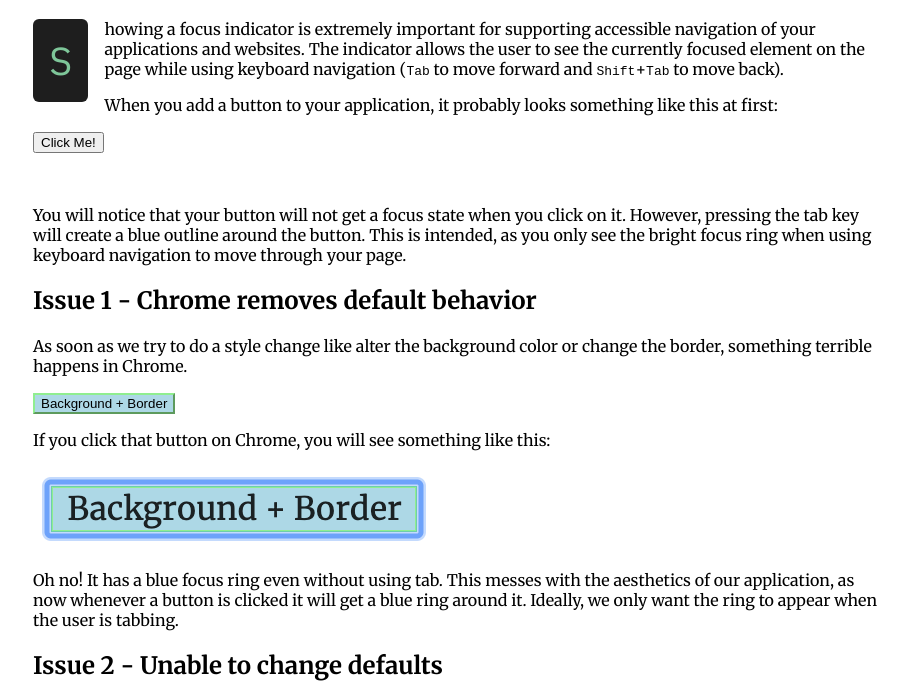
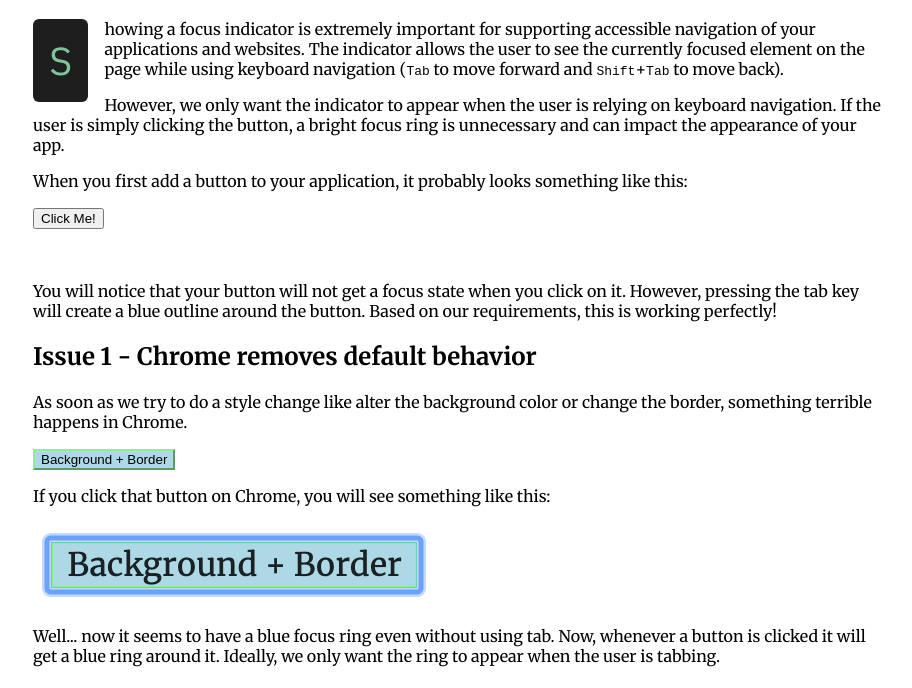
Before and after one commit to liamross/developmental, a Gatsby site: page /keyboard-navigation-focus-styles/ in a window 1280 px wide. Shown: the part 209-897 px from the top of the page, without its empty margins (183-1095 px from the left). Built offline with nearby package versions, Linux system fonts and the light colour scheme; Gatsby itself is replaced by a stand-in of ours; some packages are replaced by stand-ins of ours.

Commit message:
Cleaning up latest post

````diff
--- a/content/blog/keyboard-navigation-focus-styles/index.md
+++ b/content/blog/keyboard-navigation-focus-styles/index.md
@@ -11,8 +11,12 @@ see the currently focused element on the page while using keyboard navigation
 (<kbd>Tab</kbd> to move forward and <kbd>Shift</kbd>+<kbd>Tab</kbd> to move
 back).
 
-When you add a button to your application, it probably looks something like this
-at first:
+However, we only want the indicator to appear when the user is relying on
+keyboard navigation. If the user is simply clicking the button, a bright focus
+ring is unnecessary and can impact the appearance of your app.
+
+When you first add a button to your application, it probably looks something
+like this:
 
 <button>Click Me!</button>
 
@@ -20,8 +24,7 @@ at first:
 
 You will notice that your button will not get a focus state when you click on
 it. However, pressing the tab key will create a blue outline around the button.
-This is intended, as you only see the bright focus ring when using keyboard
-navigation to move through your page.
+Based on our requirements, this is working perfectly!
 
 ## Issue 1 - Chrome removes default behavior
 
@@ -38,15 +41,16 @@ If you click that button on Chrome, you will see something like this:
 
 ![Focus ring on styled button in Chrome](./focus_chrome.png)
 
-Oh no! It has a blue focus ring even without using tab. This messes with the
-aesthetics of our application, as now whenever a button is clicked it will get a
-blue ring around it. Ideally, we only want the ring to appear when the user is
-tabbing.
+Well... now it seems to have a blue focus ring even without using tab. Now,
+whenever a button is clicked it will get a blue ring around it. Ideally, we only
+want the ring to appear when the user is tabbing.
 
 ## Issue 2 - Unable to change defaults
 
-Another issue is that there is no way to re-style this default focus state.
-Perhaps you want to change the color to red, so you add the following style:
+Another issue is that there is no way to re-style this default focus state. In
+order to improve the appearance of your app, you might want to style the focus
+state of your buttons. In this case, let's say you want to change the focus ring
+color to red, so you add the following style:
 
 ```css
 .button-style-focus:focus {
````
